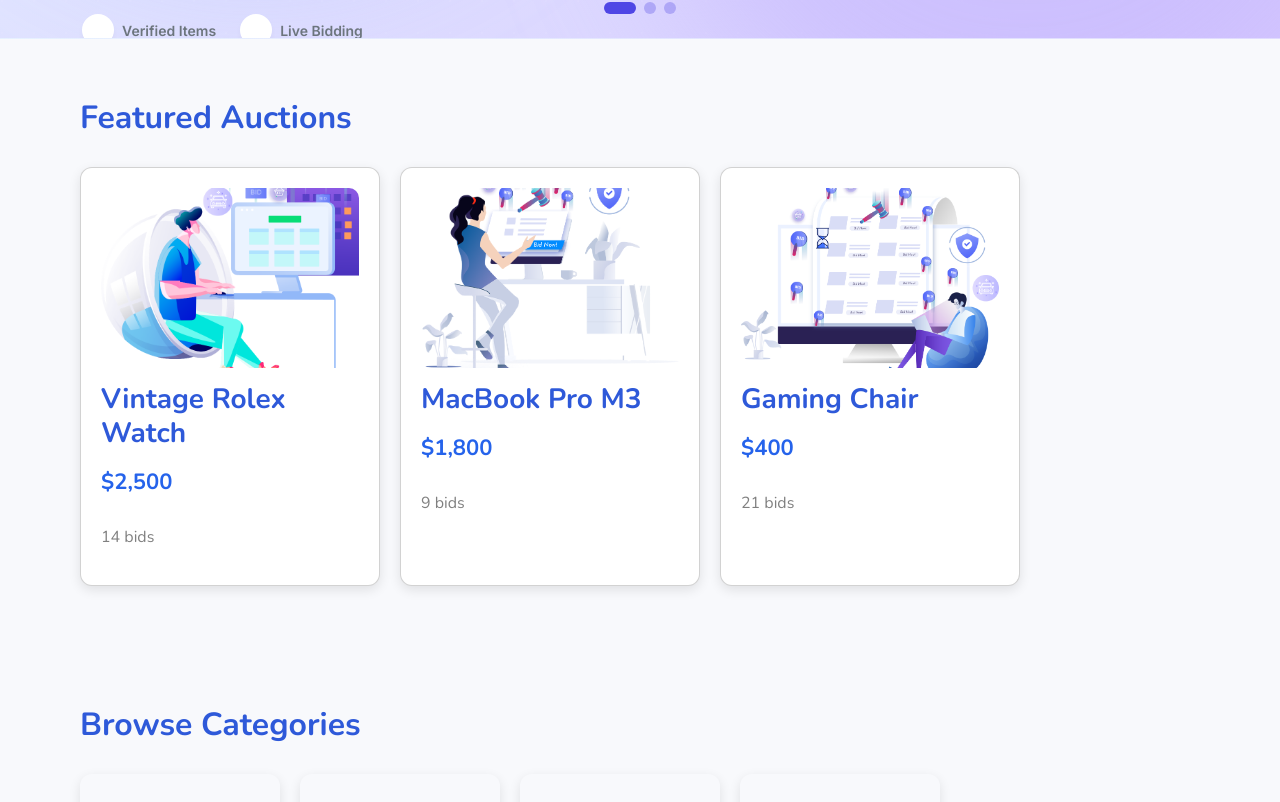
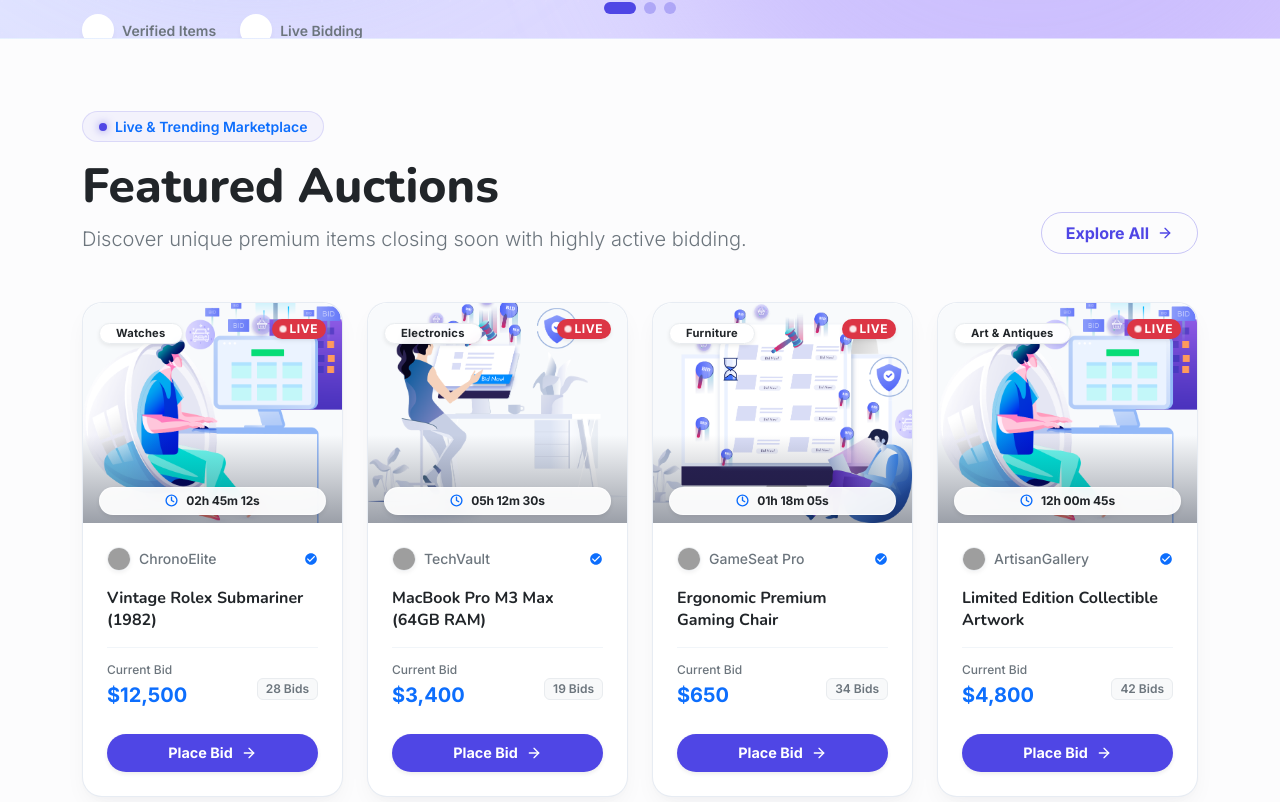
Before and after one commit to PriyanshuKhakkhar/larabids-client, an Angular app: page / in a window 1280 px wide. Shown: the part 718-1520 px from the top of the page. Built offline with nearby package versions, Linux system fonts and the light colour scheme; grey boxes are pictures that could not be loaded.

Commit message:
Build premium featured auctions section

```diff
--- a/src/app/core/constants/auction-data.ts
+++ b/src/app/core/constants/auction-data.ts
@@ -1,20 +1,50 @@
 export const FEATURED_AUCTIONS = [
   {
-    title: 'Vintage Rolex Watch',
-    price: '$2,500',
-    bids: 14,
-    image: '/assets/images/banner-1.png'
+    id: 1,
+    title: 'Vintage Rolex Submariner (1982)',
+    category: 'Watches',
+    price: '$12,500',
+    bids: 28,
+    timeLeft: '02h 45m 12s',
+    isLive: true,
+    image: '/assets/images/banner-1.png',
+    seller: 'ChronoElite',
+    avatar: 'https://images.unsplash.com/photo-1534528741775-53994a69daeb?auto=format&fit=crop&w=100&q=80'
   },
   {
-    title: 'MacBook Pro M3',
-    price: '$1,800',
-    bids: 9,
-    image: '/assets/images/banner-2.png'
+    id: 2,
+    title: 'MacBook Pro M3 Max (64GB RAM)',
+    category: 'Electronics',
+    price: '$3,400',
+    bids: 19,
+    timeLeft: '05h 12m 30s',
+    isLive: true,
+    image: '/assets/images/banner-2.png',
+    seller: 'TechVault',
+    avatar: 'https://images.unsplash.com/photo-1507003211169-0a1dd7228f2d?auto=format&fit=crop&w=100&q=80'
   },
   {
-    title: 'Gaming Chair',
-    price: '$400',
-    bids: 21,
-    image: '/assets/images/banner-3.png'
+    id: 3,
+    title: 'Ergonomic Premium Gaming Chair',
+    category: 'Furniture',
+    price: '$650',
+    bids: 34,
+    timeLeft: '01h 18m 05s',
+    isLive: true,
+    image: '/assets/images/banner-3.png',
+    seller: 'GameSeat Pro',
+    avatar: 'https://images.unsplash.com/photo-1494790108377-be9c29b29330?auto=format&fit=crop&w=100&q=80'
+  },
+  {
+    id: 4,
+    title: 'Limited Edition Collectible Artwork',
+    category: 'Art & Antiques',
+    price: '$4,800',
+    bids: 42,
+    timeLeft: '12h 00m 45s',
+    isLive: true,
+    image: '/assets/images/banner-1.png',
+    seller: 'ArtisanGallery',
+    avatar: 'https://images.unsplash.com/photo-1517841905240-472988babdf9?auto=format&fit=crop&w=100&q=80'
   }
 ];
--- a/src/app/features/home/components/featured/featured.html
+++ b/src/app/features/home/components/featured/featured.html
@@ -1,25 +1,94 @@
-<section>
+<section class="featured-section py-5 bg-light-subtle">
+  <div class="container py-lg-4">
+    <!-- Section Header -->
+    <div class="row align-items-end mb-5">
+      <div class="col-lg-8 text-center text-lg-start">
+        <div class="d-inline-flex align-items-center gap-2 px-3 py-1 rounded-pill bg-primary-subtle text-primary fw-semibold small mb-3 badge-premium">
+          <span class="live-dot"></span> Live & Trending Marketplace
+        </div>
+        <h2 class="display-5 fw-extrabold mb-0 text-dark">Featured Auctions</h2>
+        <p class="text-secondary mt-2 mb-0 lead">Discover unique premium items closing soon with highly active bidding.</p>
+      </div>
+      <div class="col-lg-4 text-center text-lg-end mt-4 mt-lg-0">
+        <a routerLink="/auctions" class="btn btn-outline-primary rounded-pill px-4 py-2 fw-bold d-inline-flex align-items-center gap-2 btn-explore">
+          <span>Explore All</span>
+          <svg xmlns="http://www.w3.org/2000/svg" width="16" height="16" viewBox="0 0 24 24" fill="none" stroke="currentColor" stroke-width="2" stroke-linecap="round" stroke-linejoin="round"><line x1="5" y1="12" x2="19" y2="12"></line><polyline points="12 5 19 12 12 19"></polyline></svg>
+        </a>
+      </div>
+    </div>
 
-  <h2>Featured Auctions</h2>
+    <!-- Responsive Grid -->
+    <div class="row g-4">
+      @for(item of auctions; track item.title) {
+        <div class="col-sm-6 col-lg-3">
+          <div class="card premium-card h-100 border-0 bg-white">
 
-  <div class="cards">
+            <!-- Image Wrapper with Zoom & Overlay Badges -->
+            <div class="card-img-wrapper position-relative overflow-hidden">
+              <img [src]="item.image" [alt]="item.title" class="card-img-top zoom-img">
 
-    @for(item of auctions; track item.title){
+              <!-- Category Badge Top Left -->
+              <div class="position-absolute top-0 start-0 m-3 z-2">
+                <span class="badge bg-white text-dark shadow-sm px-3 py-1 fw-bold rounded-pill border border-light-subtle category-badge">
+                  {{ item.category }}
+                </span>
+              </div>
 
-      <div class="card">
+              <!-- Live Badge Top Right -->
+              @if(item.isLive) {
+                <div class="position-absolute top-0 end-0 m-3 z-2">
+                  <span class="badge bg-danger text-white shadow-sm px-2 py-1 fw-bold rounded-pill d-flex align-items-center gap-1 small-badge">
+                    <span class="pulse-dot"></span> <span class="text-xs">LIVE</span>
+                  </span>
+                </div>
+              }
 
-        <img [src]="item.image" alt="">
+              <!-- Time Left Overlay at Bottom of Image -->
+              <div class="position-absolute bottom-0 start-0 w-100 p-2 z-2 overlay-timer-wrapper">
+                <div class="timer-badge mx-2 py-1 px-3 rounded-pill text-center d-flex align-items-center justify-content-center gap-2 shadow-sm">
+                  <svg xmlns="http://www.w3.org/2000/svg" width="13" height="13" viewBox="0 0 24 24" fill="none" stroke="currentColor" stroke-width="2.5" stroke-linecap="round" stroke-linejoin="round" class="text-primary"><circle cx="12" cy="12" r="10"></circle><polyline points="12 6 12 12 16 14"></polyline></svg>
+                  <span class="fw-bold text-dark text-xs tracking-tight">{{ item.timeLeft }}</span>
+                </div>
+              </div>
+            </div>
 
-        <h3>{{ item.title }}</h3>
+            <!-- Card Body -->
+            <div class="card-body p-4 d-flex flex-column">
+              <!-- Seller Info -->
+              <div class="d-flex align-items-center gap-2 mb-3 seller-info">
+                <img [src]="item.avatar" [alt]="item.seller" class="rounded-circle object-fit-cover border border-light-subtle" width="24" height="24">
+                <span class="text-secondary small fw-medium text-truncate">{{ item.seller }}</span>
+                <svg xmlns="http://www.w3.org/2000/svg" width="14" height="14" viewBox="0 0 24 24" fill="currentColor" class="text-primary ms-auto flex-shrink-0" title="Verified Seller"><path d="M12 2C6.48 2 2 6.48 2 12s4.48 10 10 10 10-4.48 10-10S17.52 2 12 2zm-2 15l-5-5 1.41-1.41L10 14.17l7.59-7.59L19 8l-9 9z"/></svg>
+              </div>
 
-        <p class="price">{{ item.price }}</p>
+              <!-- Title -->
+              <h3 class="h6 fw-bold text-dark mb-3 auction-title flex-grow-1">
+                {{ item.title }}
+              </h3>
 
-        <p class="bids">{{ item.bids }} bids</p>
+              <!-- Price & Bids Row -->
+              <div class="d-flex align-items-center justify-content-between pt-3 border-top mt-auto mb-4 price-row">
+                <div>
+                  <span class="text-secondary text-xs d-block lh-1 mb-1 fw-medium">Current Bid</span>
+                  <span class="fs-5 fw-extrabold text-primary">{{ item.price }}</span>
+                </div>
+                <div class="text-end">
+                  <span class="badge bg-light text-secondary border border-light-subtle px-2 py-1 fw-semibold rounded-2 text-xs">
+                    {{ item.bids }} Bids
+                  </span>
+                </div>
+              </div>
 
-      </div>
+              <!-- CTA Button -->
+              <button class="btn btn-primary w-100 rounded-pill py-2 fw-bold shadow-sm btn-bid d-flex align-items-center justify-content-center gap-2">
+                <span>Place Bid</span>
+                <svg xmlns="http://www.w3.org/2000/svg" width="16" height="16" viewBox="0 0 24 24" fill="none" stroke="currentColor" stroke-width="2" stroke-linecap="round" stroke-linejoin="round"><line x1="5" y1="12" x2="19" y2="12"></line><polyline points="12 5 19 12 12 19"></polyline></svg>
+              </button>
+            </div>
 
-    }
-
+          </div>
+        </div>
+      }
+    </div>
   </div>
-
 </section>
--- a/src/app/features/home/components/featured/featured.scss
+++ b/src/app/features/home/components/featured/featured.scss
@@ -1,45 +1,195 @@
-section {
-  padding: 60px 80px;
+// Variables
+$primary: #4f46e5;
+$primary-hover: #4338ca;
+$text-dark: #0f172a;
+$text-secondary: #64748b;
+$border-radius-card: 20px;
+$border-radius-inner: 16px;
+
+.featured-section {
+  font-family: 'Inter', system-ui, sans-serif;
+  overflow: hidden;
 }
 
-h2 {
-  margin-bottom: 30px;
-  font-size: 32px;
-  font-weight: bold;
+// Typography custom helpers
+.fw-extrabold {
+  font-weight: 800;
+  color: $text-dark;
 }
 
-.cards {
-  display: flex;
-  gap: 20px;
+.text-xs {
+  font-size: 0.75rem;
 }
 
-.card {
-  width: 300px;
-  padding: 20px;
-  border-radius: 12px;
-  box-shadow: 0 4px 12px rgba(0,0,0,.1);
-  background: white;
+.tracking-tight {
+  letter-spacing: -0.01em;
 }
 
-.card h3 {
-  margin-bottom: 15px;
+// Section Header Badges
+.badge-premium {
+  border: 1px solid rgba(79, 70, 229, 0.15);
+  background-color: rgba(79, 70, 229, 0.05) !important;
 }
 
-.price {
-  font-size: 22px;
-  font-weight: bold;
-  color: #2563eb;
+.live-dot {
+  width: 8px;
+  height: 8px;
+  background-color: $primary;
+  border-radius: 50%;
+  display: inline-block;
+  box-shadow: 0 0 8px rgba(79, 70, 229, 0.6);
 }
 
-.bids {
-  margin-top: 10px;
-  color: gray;
+// Premium Card Styling
+.premium-card {
+  border-radius: $border-radius-card;
+  box-shadow: 0 10px 25px -5px rgba(15, 23, 42, 0.05), 0 4px 10px -3px rgba(15, 23, 42, 0.02);
+  transition: all 0.4s cubic-bezier(0.16, 1, 0.3, 1);
+  overflow: hidden;
+  border: 1px solid rgba(226, 232, 240, 0.8) !important;
+
+  &:hover {
+    transform: translateY(-8px);
+    box-shadow: 0 20px 35px -5px rgba(15, 23, 42, 0.1), 0 8px 15px -5px rgba(15, 23, 42, 0.04);
+    border-color: rgba(79, 70, 229, 0.2) !important;
+
+    .zoom-img {
+      transform: scale(1.08);
+    }
+
+    .auction-title {
+      color: $primary !important;
+    }
+
+    .btn-bid {
+      background-color: $primary-hover;
+      transform: scale(1.02);
+    }
+  }
 }
 
-img {
+// Image Wrapper & Zoom Animation
+.card-img-wrapper {
+  height: 220px;
+  border-top-left-radius: $border-radius-card;
+  border-top-right-radius: $border-radius-card;
+  background-color: #f8fafc;
+
+  &::after {
+    content: '';
+    position: absolute;
+    inset: 0;
+    background: linear-gradient(to top, rgba(15, 23, 42, 0.4) 0%, rgba(15, 23, 42, 0) 40%);
+    z-index: 1;
+    pointer-events: none;
+  }
+}
+
+.zoom-img {
   width: 100%;
-  height: 180px;
+  height: 100%;
   object-fit: cover;
-  border-radius: 10px;
-  margin-bottom: 15px;
+  transition: transform 0.6s cubic-bezier(0.16, 1, 0.3, 1);
 }
+
+// Badges & Timer Overlay
+.category-badge {
+  font-size: 0.7rem;
+  letter-spacing: 0.02em;
+  backdrop-filter: blur(4px);
+  background-color: rgba(255, 255, 255, 0.95) !important;
+}
+
+.small-badge {
+  font-size: 0.65rem;
+  letter-spacing: 0.05em;
+}
+
+.pulse-dot {
+  width: 6px;
+  height: 6px;
+  background-color: #fff;
+  border-radius: 50%;
+  display: inline-block;
+  animation: pulse-dot-anim 1.5s infinite ease-in-out;
+}
+
+@keyframes pulse-dot-anim {
+  0% { transform: scale(0.8); opacity: 0.5; }
+  50% { transform: scale(1.3); opacity: 1; }
+  100% { transform: scale(0.8); opacity: 0.5; }
+}
+
+.overlay-timer-wrapper {
+  z-index: 3 !important;
+}
+
+.timer-badge {
+  background: rgba(255, 255, 255, 0.92);
+  backdrop-filter: blur(8px);
+  border: 1px solid rgba(255, 255, 255, 0.6);
+  padding-top: 0.35rem;
+  padding-bottom: 0.35rem;
+  transition: all 0.3s ease;
+
+  &:hover {
+    background: rgba(255, 255, 255, 1);
+  }
+}
+
+// Card Body Components
+.auction-title {
+  display: -webkit-box;
+  -webkit-line-clamp: 2;
+  -webkit-box-orient: vertical;
+  overflow: hidden;
+  text-overflow: ellipsis;
+  line-height: 1.4;
+  height: 2.8em; // fixed height for 2 lines to maintain uniform grid alignment
+  transition: color 0.2s ease;
+}
+
+.seller-info {
+  img {
+    box-shadow: 0 2px 4px rgba(0,0,0,0.05);
+  }
+}
+
+.price-row {
+  border-color: rgba(241, 245, 249, 1) !important;
+}
+
+// Custom Buttons
+.btn-bid {
+  background-color: $primary;
+  border: none;
+  transition: all 0.3s cubic-bezier(0.16, 1, 0.3, 1);
+  font-size: 0.9rem;
+
+  &:active {
+    transform: scale(0.98) !important;
+  }
+}
+
+.btn-explore {
+  border-color: rgba(79, 70, 229, 0.3);
+  color: $primary;
+  transition: all 0.3s ease;
+
+  &:hover {
+    background-color: $primary;
+    color: #fff;
+    border-color: $primary;
+    transform: translateX(4px);
+  }
+}
+
+// Responsive Grid Tweaks
+@media (max-width: 575px) {
+  .card-img-wrapper {
+    height: 200px;
+  }
+  .auction-title {
+    font-size: 1rem;
+  }
+}
--- a/src/app/features/home/components/featured/featured.ts
+++ b/src/app/features/home/components/featured/featured.ts
@@ -1,9 +1,10 @@
 import { Component } from '@angular/core';
 import { FEATURED_AUCTIONS } from '../../../../core/constants/auction-data';
+import { RouterLink } from '@angular/router';
 
 @Component({
   selector: 'app-featured',
-  imports: [],
+  imports: [RouterLink],
   templateUrl: './featured.html',
   styleUrl: './featured.scss'
 })
```
